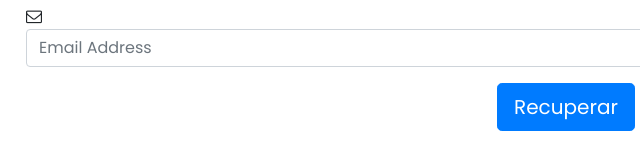
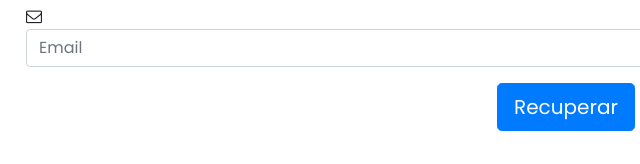
Before and after one commit to yocely/MIENCARGOPTY, a website: page alime/casillero.html in a window 1280 px wide. Shown: the part 529-693 px from the top of the page, 74-714 px from the left. Drawn offline with Linux system fonts and the light colour scheme.

Commit message:
recuperar caileero

```diff
--- a/alime/casillero.html
+++ b/alime/casillero.html
@@ -118,7 +118,7 @@
                                 <div class="form-group">
                                     <span class="col-md-1 col-md-offset-2 text-center"><i class="fa fa-envelope-o bigicon"></i></span>
                                     <div class="col-md-8">
-                                        <input id="email" name="email" type="text" placeholder="Email Address" class="form-control">
+                                        <input id="email" name="email" type="text" placeholder="Email " class="form-control">
                                     </div>
                                 </div>
 
```
